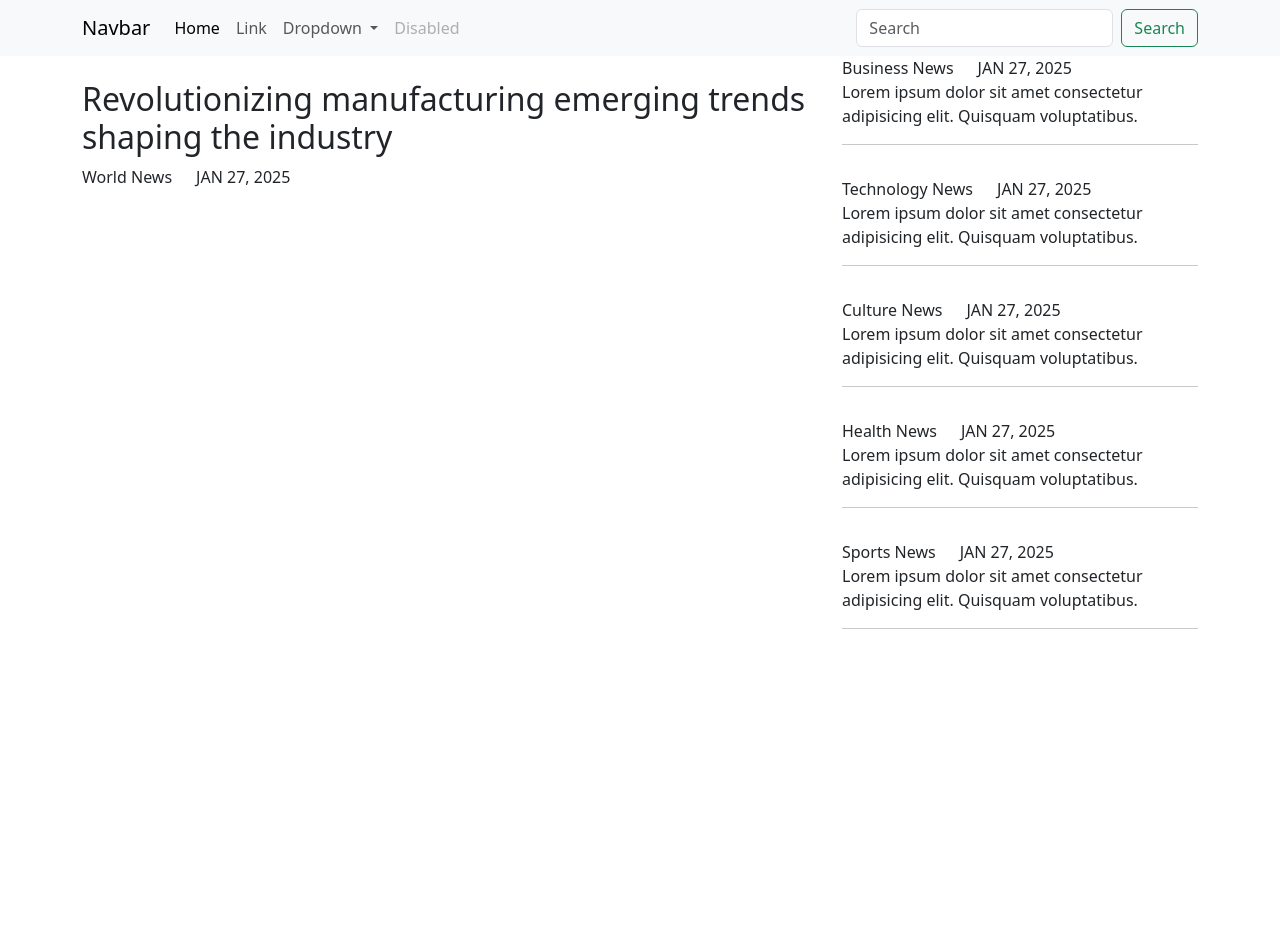
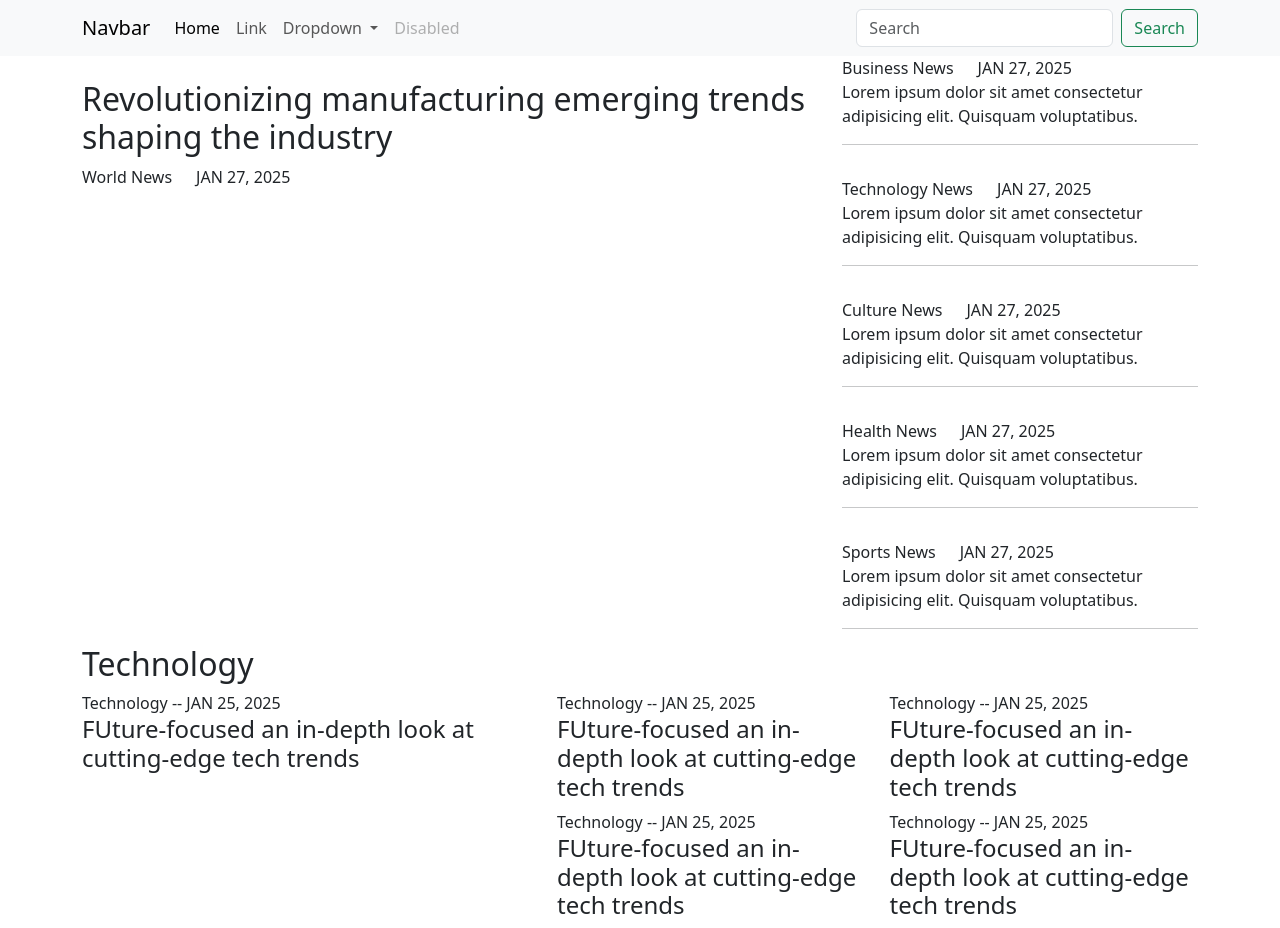
Before and after one commit to meheraj786/jox_news, a plain HTML site: page index.html in a window 1280 px wide. Before the commit the page ends 800 px from the top, so only its background shows below. Drawn offline with Linux system fonts and the light colour scheme.

Commit message:
latest news add

```diff
--- a/index.html
+++ b/index.html
@@ -126,6 +126,51 @@
   </div>
   <!-- banner  -->
    <!-- latest news  -->
+   <div id="technology-news">
+    <div class="container">
+      <h2>Technology</h2>
+      <div class="row">
+        <div class="col-lg-5">
+          <div class="technology-news-right">
+            <span>Technology -- JAN 25, 2025</span>
+            <h4>FUture-focused an in-depth look at cutting-edge tech trends</h4>
+          </div>
+        </div>
+        <div class="col-lg-7">
+          <div class="row">
+            <div class="col-lg-6">
+              <div class="technology-news">
+                <div class="img tech1"></div>
+                <span>Technology -- JAN 25, 2025</span>
+                <h4>FUture-focused an in-depth look at cutting-edge tech trends</h4>
+              </div>
+            </div>
+            <div class="col-lg-6">
+              <div class="technology-news">
+                <div class="img tech2"></div>
+                <span>Technology -- JAN 25, 2025</span>
+                <h4>FUture-focused an in-depth look at cutting-edge tech trends</h4>
+              </div>
+            </div>
+            <div class="col-lg-6">
+              <div class="technology-news">
+                <div class="img tech3"></div>
+                <span>Technology -- JAN 25, 2025</span>
+                <h4>FUture-focused an in-depth look at cutting-edge tech trends</h4>
+              </div>
+            </div>
+            <div class="col-lg-6">
+              <div class="technology-news">
+                <div class="img tech4"></div>
+                <span>Technology -- JAN 25, 2025</span>
+                <h4>FUture-focused an in-depth look at cutting-edge tech trends</h4>
+              </div>
+            </div>
+          </div>
+        </div>
+      </div>
+    </div>
+  </div>
    <!-- latest news  -->
 
 
```
